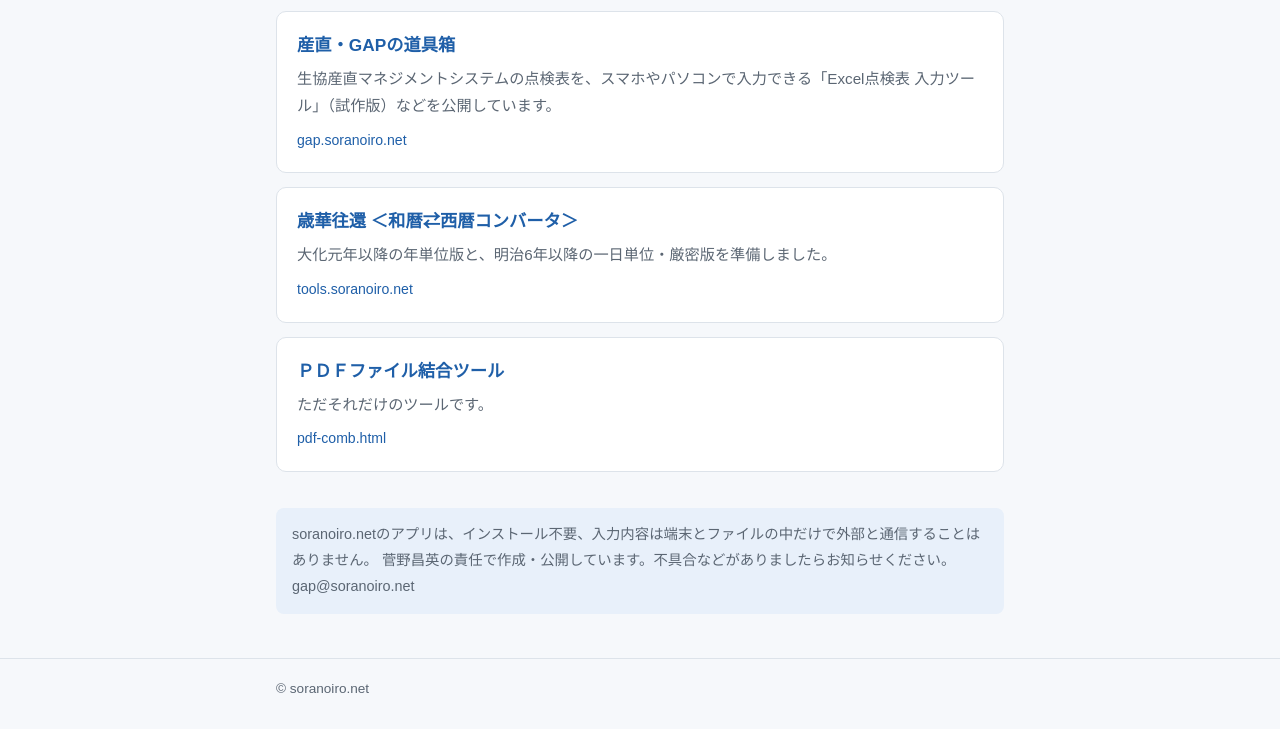
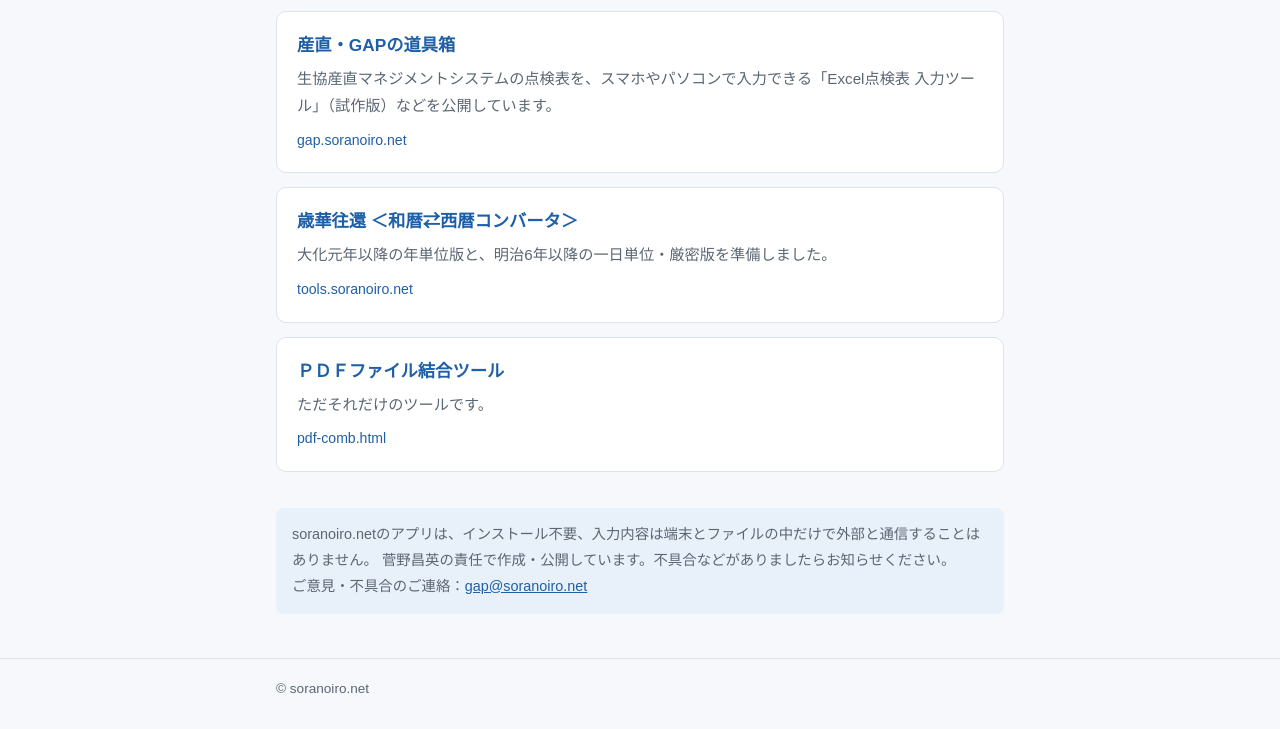
Before and after one commit to soranoiro-net/github.io, a plain HTML site: page index.html in a window 1280 px wide. Shown: the part 403-1132 px from the top of the page. Drawn offline with Linux system fonts and the light colour scheme.

Commit message:
Revise contact details in index.html
Updated contact information and added feedback section.

```diff
--- a/index.html
+++ b/index.html
@@ -153,8 +153,9 @@
   <section>
     <div class="note">
       <p>soranoiro.netのアプリは、インストール不要、入力内容は端末とファイルの中だけで外部と通信することはありません。
-        菅野昌英の責任で作成・公開しています。不具合などがありましたらお知らせください。      <span class="url">gap@soranoiro.net</span>
-</p>
+        菅野昌英の責任で作成・公開しています。不具合などがありましたらお知らせください。
+       <p>ご意見・不具合のご連絡：<a href="mailto:gap@soranoiro.net">gap@soranoiro.net</a></p>
+
     </div>
   </section>
 
```
